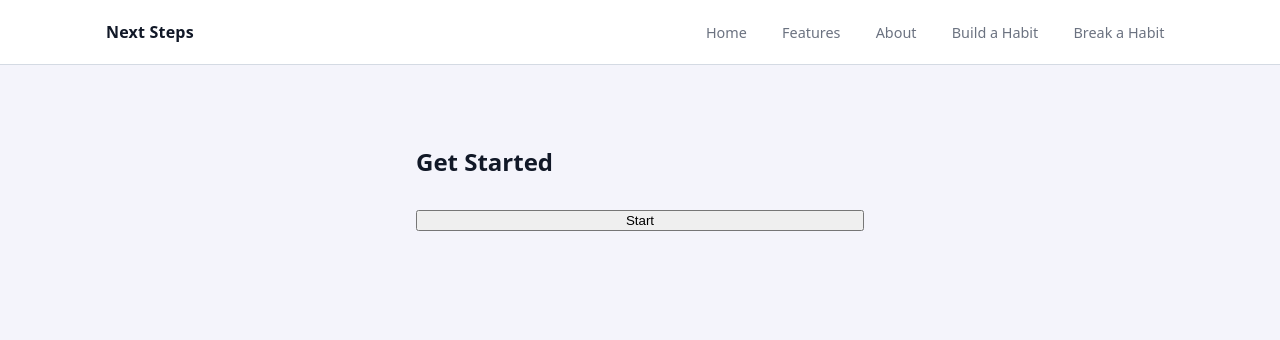
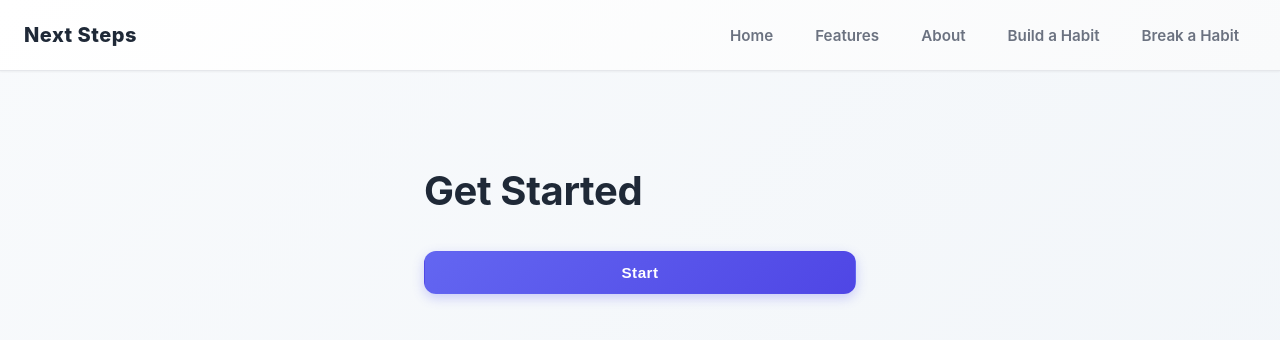
Before and after one commit to Siyasia/404-Found-React, a React (Vite) app: page / in a window 1280 px wide. Shown: the top 340 px of the page. Built offline with nearby package versions, Linux system fonts and the light colour scheme.

Commit message:
Updated index.css to make a better and more fluid UI.

```diff
--- a/src/index.css
+++ b/src/index.css
@@ -1,15 +1,29 @@
 /* ===========================
-   Next Steps – Global Styles (Light Mode)
+   Next Steps – Global Styles (Light Theme)
    =========================== */
 
 :root {
-  --blue-deep: #ffffff;   /* header / footer surfaces */
-  --blue-bg:   #f4f4fb;   /* page background */
-  --blue-700:  #6366f1;   /* primary buttons */
-  --blue-800:  #4f46e5;   /* primary hover */
-  --text:      #111827;   /* main text */
-  --muted:     #6b7280;   /* secondary text */
-  --white:     #ffffff;
+  --blue-deep: #6366f1;
+  --blue-light: #eef2ff;
+  --blue-50: #f0f4ff;
+  --blue-100: #e0e7ff;
+  --blue-200: #c7d2fe;
+  --blue-500: #6366f1;
+  --blue-600: #4f46e5;
+  --blue-700: #4338ca;
+  --text-dark: #1f2937;
+  --text-muted: #6b7280;
+  --text-light: #9ca3af;
+  --white: #ffffff;
+  --gray-50: #f9fafb;
+  --gray-100: #f3f4f6;
+  --gray-200: #e5e7eb;
+  --gray-300: #d1d5db;
+  --border: #e5e7eb;
+  --border-light: #f3f4f6;
+  --shadow-sm: 0 1px 2px rgba(0, 0, 0, 0.05);
+  --shadow-md: 0 4px 12px rgba(0, 0, 0, 0.08);
+  --shadow-lg: 0 10px 24px rgba(0, 0, 0, 0.1);
 }
 
 * {
@@ -23,44 +37,82 @@ body {
 
 body {
   margin: 0;
-  font-family: system-ui, -apple-system, Segoe UI, Roboto, Arial, sans-serif;
-  background: var(--blue-bg);
-  color: var(--text);
+  font-family: -apple-system, BlinkMacSystemFont, 'Segoe UI', 'Roboto', 'Oxygen',
+    'Ubuntu', 'Cantarell', 'Fira Sans', 'Droid Sans', 'Helvetica Neue',
+    sans-serif;
+  background: linear-gradient(135deg, #f8fafc 0%, #f1f5f9 100%);
+  color: var(--text-dark);
   display: flex;
   flex-direction: column;
+  -webkit-font-smoothing: antialiased;
+  -moz-osx-font-smoothing: grayscale;
 }
 
-/* Basic typography */
+/* ===========================
+   Typography
+   =========================== */
 
-h1,
-h2,
+h1, h2, h3, h4, h5, h6 {
+  margin: 0 0 0.75rem;
+  font-weight: 700;
+  letter-spacing: -0.01em;
+  color: var(--text-dark);
+}
+
+h1 {
+  font-size: 2.5rem;
+  line-height: 1.2;
+}
+
+h2 {
+  font-size: 1.875rem;
+  line-height: 1.25;
+}
+
 h3 {
-  margin: 0 0 0.5rem;
-  font-weight: 700;
+  font-size: 1.25rem;
 }
 
 p {
   margin: 0.25rem 0;
   line-height: 1.6;
+  font-size: 1rem;
+  color: var(--text-dark);
 }
 
 .sub {
-  color: var(--muted);
+  color: var(--text-muted);
+  font-size: 0.95rem;
+  font-weight: 500;
 }
 
-/* Allow using <p class="sub hero"> */
 .sub.hero {
-  font-size: 1.05rem;
+  font-size: 1.125rem;
+  margin-bottom: 1.5rem;
+  color: var(--text-muted);
 }
 
-/* Links */
+/* ===========================
+   Links & Focus States
+   =========================== */
 
 a {
-  color: inherit;
+  color: var(--blue-600);
+  text-decoration: none;
+  transition: color 0.2s ease;
+  font-weight: 500;
 }
 
 a:hover {
+  color: var(--blue-700);
   text-decoration: underline;
+}
+
+a:focus-visible,
+button:focus-visible,
+input:focus-visible {
+  outline: 2px solid var(--blue-500);
+  outline-offset: 2px;
 }
 
 /* ===========================
@@ -68,22 +120,26 @@ a:hover {
    =========================== */
 
 .site-header {
-  background: var(--blue-deep);
-  border-bottom: 1px solid rgba(148, 163, 184, 0.4);
+  background: linear-gradient(135deg, #ffffff 0%, #f9fafb 100%);
+  border-bottom: 1px solid var(--border);
+  box-shadow: var(--shadow-sm);
+  position: sticky;
+  top: 0;
+  z-index: 100;
 }
 
 .container {
-  max-width: 1100px;
+  max-width: 1280px;
   margin: 0 auto;
-  padding: 0 1rem;
+  padding: 0 1.5rem;
 }
 
 .header-inner {
-  height: 64px;
+  height: 70px;
   display: flex;
   align-items: center;
   justify-content: space-between;
-  gap: 1rem;
+  gap: 2rem;
 }
 
 /* Brand */
@@ -91,20 +147,35 @@ a:hover {
 .brand {
   display: inline-flex;
   align-items: center;
-  gap: 0.6rem;
+  gap: 0.75rem;
   text-decoration: none;
-  color: #111827;
-  font-weight: 700;
+  color: var(--text-dark);
+  font-weight: 800;
+  font-size: 1.25rem;
+  letter-spacing: -0.02em;
+  transition: opacity 0.2s ease;
+}
+
+.brand:hover {
+  opacity: 0.8;
 }
 
 .brand-logo {
-  width: 40px;
-  height: 40px;
-  display: block;
+  width: 44px;
+  height: 44px;
+  display: flex;
+  align-items: center;
+  justify-content: center;
+  border-radius: 10px;
+  background: linear-gradient(135deg, var(--blue-500) 0%, var(--blue-600) 100%);
+  color: white;
+  font-weight: 800;
+  font-size: 1.25rem;
 }
 
 .brand-text {
-  letter-spacing: 0.2px;
+  letter-spacing: 0.5px;
+  color: var(--text-dark);
 }
 
 /* Nav */
@@ -112,66 +183,410 @@ a:hover {
 .nav {
   display: inline-flex;
   flex-wrap: wrap;
-  gap: 1rem;
+  gap: 0.5rem;
+  align-items: center;
 }
 
 .nav-link {
-  color: var(--muted);
+  color: var(--text-muted);
   text-decoration: none;
-  padding: 0.4rem 0.6rem;
-  border-radius: 0.5rem;
-  transition: background 0.2s, color 0.2s;
-  font-size: 0.9rem;
+  padding: 0.5rem 1rem;
+  border-radius: 0.75rem;
+  transition: all 0.2s ease;
+  font-size: 0.95rem;
+  font-weight: 600;
+  border: 1px solid transparent;
 }
 
-.nav-link:hover,
-.nav-link:focus {
-  color: #111827;
-  background: #eef2ff;
+.nav-link:hover {
+  color: var(--text-dark);
+  background: var(--gray-100);
 }
 
-/* React Router active nav link */
+.nav-link:focus-visible {
+  outline: none;
+  background: var(--gray-100);
+}
+
 .nav-link-active {
-  color: #111827;
-  background: #e0e7ff;
+  color: white;
+  background: linear-gradient(135deg, var(--blue-500) 0%, var(--blue-600) 100%);
+  border: 1px solid transparent;
+  box-shadow: 0 4px 12px rgba(99, 102, 241, 0.3);
 }
 
 /* Main */
 
 .site-main {
   flex: 1;
-  padding: 2rem 0 3rem;
+  padding: 3rem 0;
 }
 
 /* ===========================
-   Hero / Cards / Sections
+   Hero / Sections
    =========================== */
 
+.hero {
+  margin-bottom: 2rem;
+}
+
 .hero .sub {
-  color: var(--muted);
+  color: var(--text-muted);
+  font-size: 1.1rem;
 }
 
 .hero .cta {
   display: flex;
-  gap: 0.75rem;
-  margin-top: 1rem;
+  gap: 1rem;
+  margin-top: 1.5rem;
   flex-wrap: wrap;
 }
 
-/* Cards / basic sections */
+/* ===========================
+   Cards & Containers
+   =========================== */
+
+.card {
+  background: var(--white);
+  border: 1px solid var(--border);
+  border-radius: 1rem;
+  padding: 1.5rem;
+  transition: all 0.3s ease;
+  box-shadow: var(--shadow-sm);
+}
+
+.card:hover {
+  border: 1px solid var(--blue-200);
+  box-shadow: var(--shadow-md);
+  transform: translateY(-2px);
+}
+
+/* Cards Grid */
 
 .cards {
   display: grid;
-  grid-template-columns: repeat(auto-fit, minmax(220px, 1fr));
-  gap: 1rem;
-  margin-top: 1rem;
+  grid-template-columns: repeat(auto-fit, minmax(260px, 1fr));
+  gap: 1.5rem;
+  margin-top: 1.5rem;
 }
 
-.card {
-  background: rgba(255, 255, 255, 0.96);
-  border: 1px solid #e5e7eb;
-  border-radius: 14px;
-  padding: 1rem;
-  box-shadow: 0 12px 30px rgba(15, 23, 42, 0.06);
-  text-align: left;
+/* Features */
+
+.feature {
+  background: var(--white);
+  border: 1px solid var(--border);
+  border-radius: 1rem;
+  padding: 1.5rem;
+  transition: all 0.3s ease;
+  cursor: pointer;
 }
+
+.feature:hover {
+  border: 1px solid var(--blue-300);
+  background: var(--blue-50);
+  transform: translateY(-4px);
+  box-shadow: 0 12px 24px rgba(99, 102, 241, 0.12);
+}
+
+/* ===========================
+   Buttons
+   =========================== */
+
+.btn {
+  border: 0;
+  cursor: pointer;
+  padding: 0.75rem 1.25rem;
+  border-radius: 0.75rem;
+  font-weight: 600;
+  font-size: 0.95rem;
+  display: inline-flex;
+  align-items: center;
+  justify-content: center;
+  gap: 0.5rem;
+  transition: all 0.2s ease;
+  text-decoration: none;
+  letter-spacing: 0.5px;
+  border: 1px solid transparent;
+}
+
+.btn:active {
+  transform: scale(0.98);
+}
+
+.btn-primary {
+  background: linear-gradient(135deg, var(--blue-500) 0%, var(--blue-600) 100%);
+  color: white;
+  box-shadow: 0 4px 12px rgba(99, 102, 241, 0.3);
+}
+
+.btn-primary:hover:not(:disabled) {
+  background: linear-gradient(135deg, var(--blue-600) 0%, var(--blue-700) 100%);
+  box-shadow: 0 6px 16px rgba(99, 102, 241, 0.4);
+  transform: translateY(-2px);
+}
+
+.btn-primary:disabled {
+  opacity: 0.5;
+  cursor: not-allowed;
+}
+
+.btn-ghost {
+  background: var(--gray-100);
+  color: var(--text-dark);
+  border: 1px solid var(--border);
+}
+
+.btn-ghost:hover:not(:disabled) {
+  background: var(--gray-200);
+  border: 1px solid var(--gray-300);
+}
+
+.btn-ghost:disabled {
+  opacity: 0.5;
+  cursor: not-allowed;
+}
+
+/* ===========================
+   Forms
+   =========================== */
+
+.auth-label {
+  display: block;
+  font-size: 0.95rem;
+  margin: 1rem 0;
+  font-weight: 600;
+  color: var(--text-dark);
+}
+
+.auth-label input,
+.auth-label select,
+.auth-label textarea {
+  width: 100%;
+  max-width: 100%;
+  margin-top: 0.5rem;
+  padding: 0.75rem 1rem;
+  border-radius: 0.75rem;
+  border: 1px solid var(--border);
+  background: var(--white);
+  color: var(--text-dark);
+  font: inherit;
+  transition: all 0.2s ease;
+  font-size: 1rem;
+}
+
+.auth-label input::placeholder,
+.auth-label textarea::placeholder {
+  color: var(--text-light);
+}
+
+.auth-label input:focus,
+.auth-label select:focus,
+.auth-label textarea:focus {
+  outline: none;
+  border: 1px solid var(--blue-500);
+  background: var(--blue-50);
+  box-shadow: 0 0 0 3px rgba(99, 102, 241, 0.1);
+}
+
+.auth-label option {
+  background: var(--white);
+  color: var(--text-dark);
+}
+
+/* ===========================
+   Lists
+   =========================== */
+
+ul, ol {
+  margin: 1rem 0;
+  padding-left: 1.5rem;
+  color: var(--text-dark);
+}
+
+li {
+  margin: 0.5rem 0;
+  line-height: 1.6;
+}
+
+/* ===========================
+   Progress Bar
+   =========================== */
+
+.progress-bar {
+  width: 100%;
+  height: 6px;
+  background: var(--gray-200);
+  border-radius: 999px;
+  overflow: hidden;
+  margin-bottom: 2rem;
+}
+
+.progress-bar-fill {
+  height: 100%;
+  background: linear-gradient(90deg, var(--blue-500), var(--blue-600));
+  border-radius: 999px;
+  transition: width 0.3s ease-out;
+}
+
+/* ===========================
+   Footer
+   =========================== */
+
+.site-footer {
+  border-top: 1px solid var(--border);
+  padding: 2rem 0;
+  background: linear-gradient(135deg, #ffffff 0%, #f9fafb 100%);
+  margin-top: auto;
+}
+
+.footer-inner {
+  display: flex;
+  align-items: center;
+  justify-content: space-between;
+  gap: 1rem;
+  flex-wrap: wrap;
+}
+
+.footer-link {
+  color: var(--text-muted);
+  text-decoration: none;
+  margin-left: 1.5rem;
+  font-size: 0.85rem;
+  font-weight: 500;
+  transition: color 0.2s ease;
+}
+
+.footer-link:hover {
+  color: var(--text-dark);
+}
+
+/* ===========================
+   Modals
+   =========================== */
+
+.auth-modal {
+  position: fixed;
+  inset: 0;
+  display: grid;
+  place-items: center;
+  background: rgba(0, 0, 0, 0.15);
+  backdrop-filter: blur(4px);
+  z-index: 9999;
+}
+
+.auth-dialog {
+  width: min(480px, 90vw);
+  background: var(--white);
+  border: 1px solid var(--border);
+  border-radius: 1.25rem;
+  padding: 2rem;
+  box-shadow: 0 20px 60px rgba(0, 0, 0, 0.12);
+  animation: slideUp 0.3s ease-out;
+}
+
+@keyframes slideUp {
+  from {
+    opacity: 0;
+    transform: translateY(20px);
+  }
+  to {
+    opacity: 1;
+    transform: translateY(0);
+  }
+}
+
+.auth-close {
+  float: right;
+  border: 0;
+  background: transparent;
+  color: var(--text-dark);
+  font-size: 1.5rem;
+  cursor: pointer;
+  padding: 0.25rem 0.5rem;
+  border-radius: 0.5rem;
+  transition: all 0.2s ease;
+  line-height: 1;
+}
+
+.auth-close:hover {
+  background: var(--gray-100);
+  color: var(--text-dark);
+}
+
+.auth-modal[hidden] {
+  display: none !important;
+}
+
+/* ===========================
+   Utilities
+   =========================== */
+
+.whoami {
+  margin-right: 0.75rem;
+  opacity: 0.85;
+  font-weight: 600;
+  color: var(--text-dark);
+}
+
+.whoami:empty {
+  display: none;
+}
+
+/* ===========================
+   Responsive
+   =========================== */
+
+@media (max-width: 768px) {
+  h1 {
+    font-size: 1.875rem;
+  }
+
+  h2 {
+    font-size: 1.5rem;
+  }
+
+  .header-inner {
+    height: 64px;
+    gap: 1rem;
+  }
+
+  .container {
+    padding: 0 1rem;
+  }
+
+  .card {
+    padding: 1rem;
+  }
+
+  .btn {
+    padding: 0.625rem 1rem;
+    font-size: 0.875rem;
+  }
+
+  .nav {
+    display: none;
+  }
+
+  .auth-dialog {
+    width: min(90vw, 360px);
+    padding: 1.5rem;
+  }
+
+  .site-main {
+    padding: 1.5rem 0;
+  }
+}
+
+/* ===========================
+   Animations
+   =========================== */
+
+@media (prefers-reduced-motion: no-preference) {
+  * {
+    scroll-behavior: smooth;
+  }
+
+  button, a {
+    transition: all 0.2s ease;
+  }
+}
```
